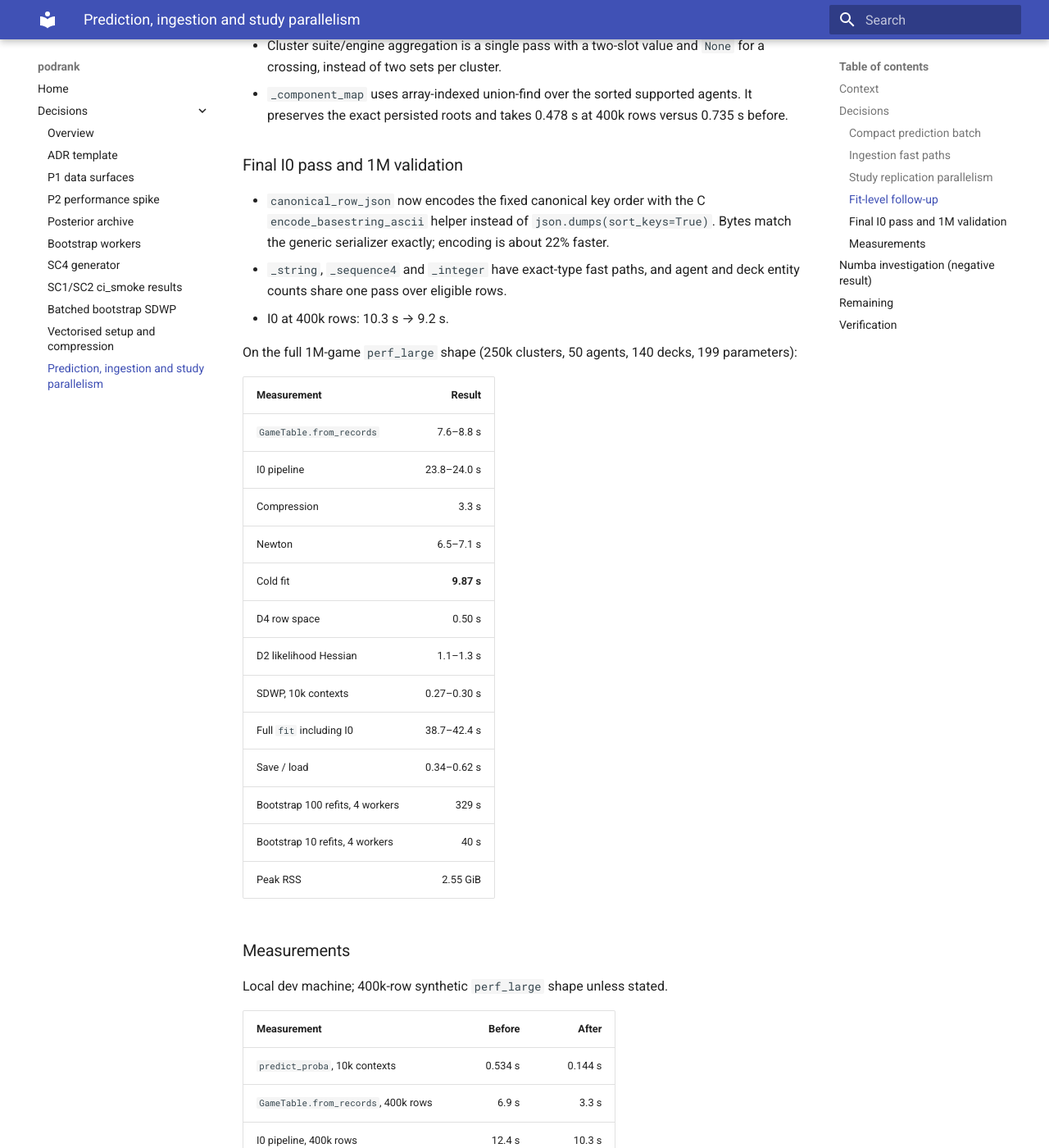
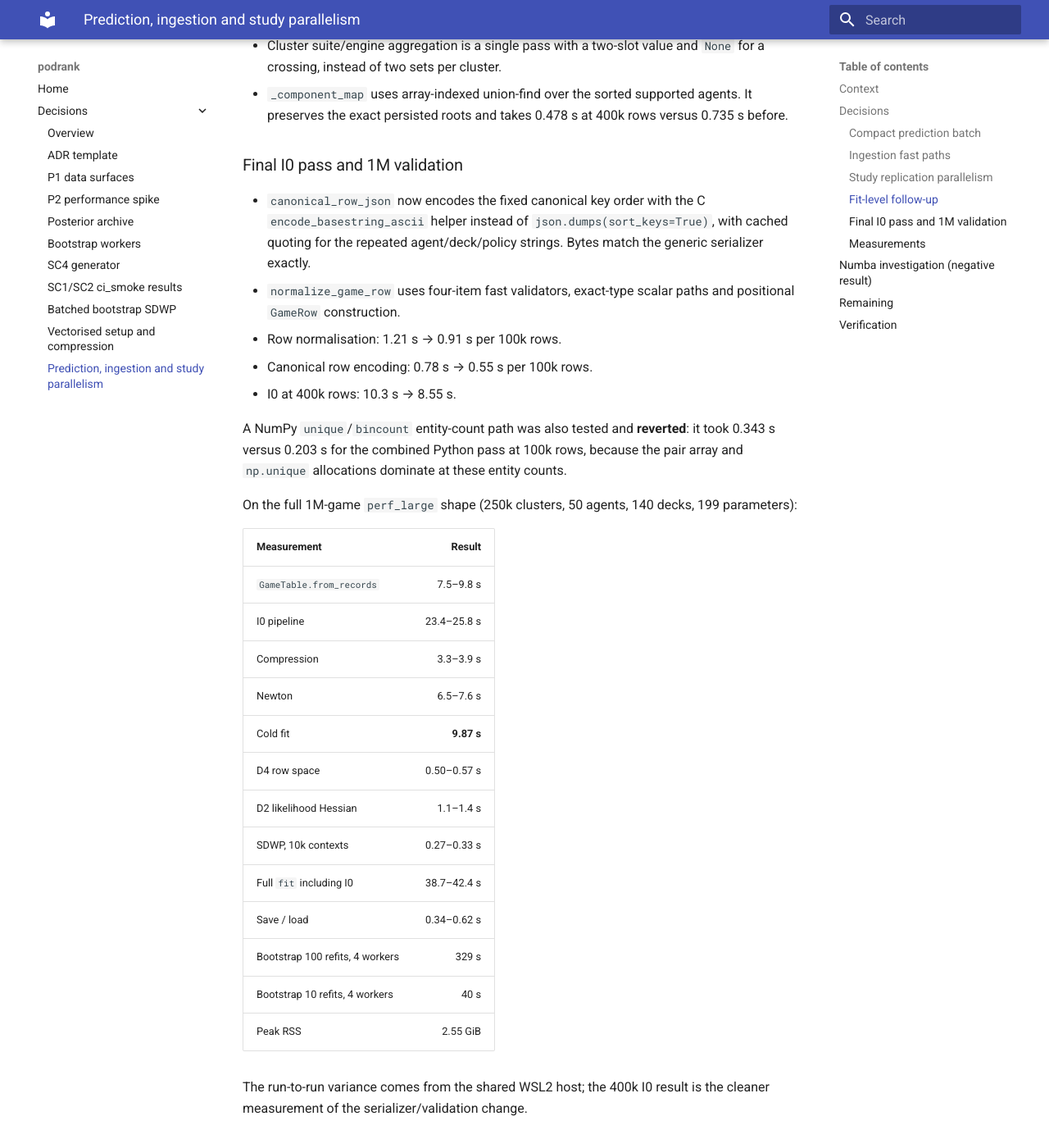
Before and after one commit to dclaz/podrank, an MkDocs documentation site: the page built from docs/decisions/0009-prediction-ingestion-and-study-parallelism.md, in a window 1280 px wide and 1400 px high, scrolled down 1395 px. Shown: the whole window at 82% size. Built offline with MkDocs 1.6.1 and Material for MkDocs 9.7.7, drawn with Linux system fonts in a browser that asks for light colours.

Commit message:
Fast-path row normalization and canonical hash quoting

```diff
--- a/docs/decisions/0009-prediction-ingestion-and-study-parallelism.md
+++ b/docs/decisions/0009-prediction-ingestion-and-study-parallelism.md
@@ -55,30 +55,41 @@ reference-run requirement configured before Python starts.
 ### Final I0 pass and 1M validation
 
 - `canonical_row_json` now encodes the fixed canonical key order with the C
-  `encode_basestring_ascii` helper instead of `json.dumps(sort_keys=True)`.
-  Bytes match the generic serializer exactly; encoding is about 22% faster.
-- `_string`, `_sequence4` and `_integer` have exact-type fast paths, and agent
-  and deck entity counts share one pass over eligible rows.
-- I0 at 400k rows: 10.3 s → 9.2 s.
+  `encode_basestring_ascii` helper instead of `json.dumps(sort_keys=True)`,
+  with cached quoting for the repeated agent/deck/policy strings. Bytes match
+  the generic serializer exactly.
+- `normalize_game_row` uses four-item fast validators, exact-type scalar paths
+  and positional `GameRow` construction.
+- Row normalisation: 1.21 s → 0.91 s per 100k rows.
+- Canonical row encoding: 0.78 s → 0.55 s per 100k rows.
+- I0 at 400k rows: 10.3 s → 8.55 s.
+
+A NumPy `unique`/`bincount` entity-count path was also tested and **reverted**:
+it took 0.343 s versus 0.203 s for the combined Python pass at 100k rows,
+because the pair array and `np.unique` allocations dominate at these entity
+counts.
 
 On the full 1M-game `perf_large` shape (250k clusters, 50 agents, 140 decks,
 199 parameters):
 
 | Measurement | Result |
 |---|---:|
-| `GameTable.from_records` | 7.6–8.8 s |
-| I0 pipeline | 23.8–24.0 s |
-| Compression | 3.3 s |
-| Newton | 6.5–7.1 s |
+| `GameTable.from_records` | 7.5–9.8 s |
+| I0 pipeline | 23.4–25.8 s |
+| Compression | 3.3–3.9 s |
+| Newton | 6.5–7.6 s |
 | Cold fit | **9.87 s** |
-| D4 row space | 0.50 s |
-| D2 likelihood Hessian | 1.1–1.3 s |
-| SDWP, 10k contexts | 0.27–0.30 s |
+| D4 row space | 0.50–0.57 s |
+| D2 likelihood Hessian | 1.1–1.4 s |
+| SDWP, 10k contexts | 0.27–0.33 s |
 | Full `fit` including I0 | 38.7–42.4 s |
 | Save / load | 0.34–0.62 s |
 | Bootstrap 100 refits, 4 workers | 329 s |
 | Bootstrap 10 refits, 4 workers | 40 s |
 | Peak RSS | 2.55 GiB |
+
+The run-to-run variance comes from the shared WSL2 host; the 400k I0 result is
+the cleaner measurement of the serializer/validation change.
 
 ### Measurements
 
```
Also changed, not shown: CHANGELOG.md (+8 -4 lines), 2 other files.
